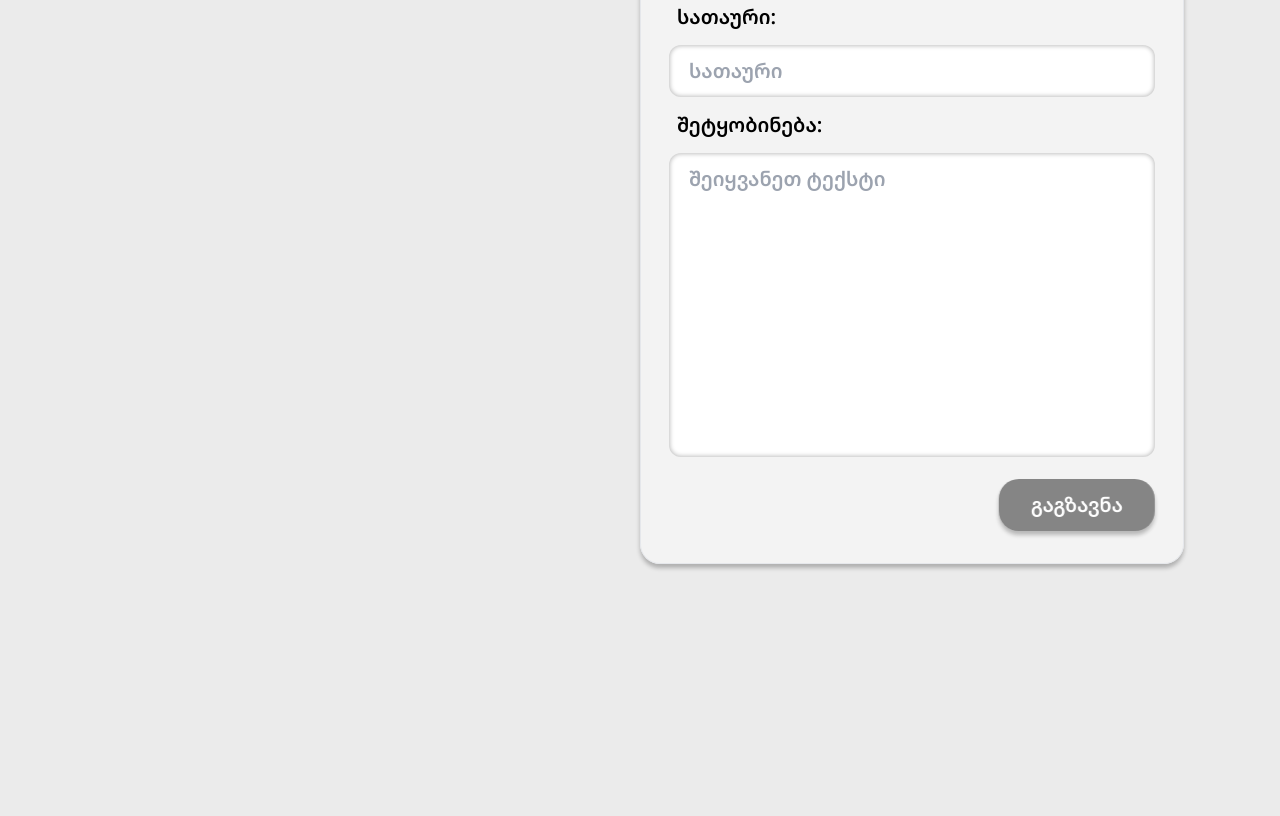
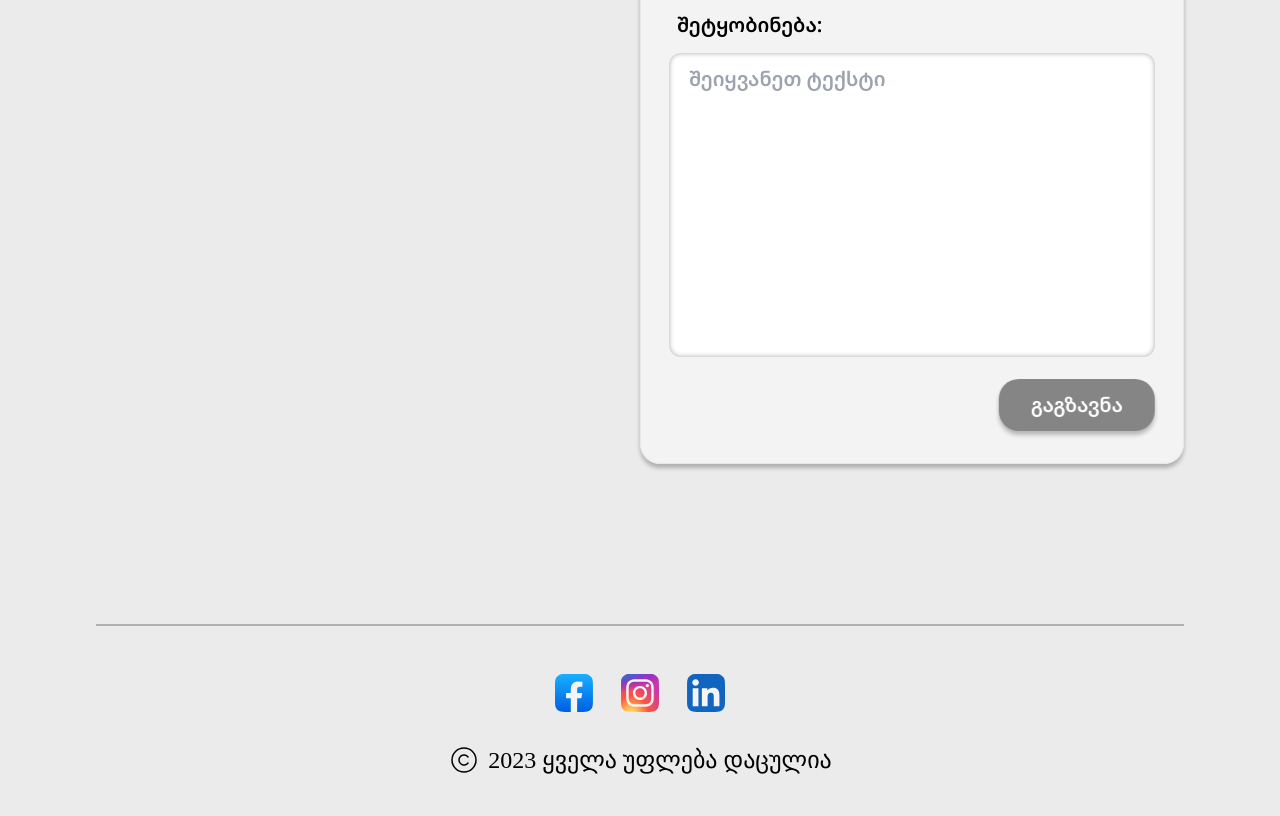
Before and after one commit to NIK0LADZE/Cloudyfi, a website built with Vite: page index.html in a window 1280 px wide. Shown: the part 4206-5022 px from the top of the page. Before the commit the page ends 4770 px from the top, so only its background shows below. Built offline with nearby package versions, Linux system fonts and the light colour scheme; files whose address does not match are found by name.

Commit message:
add footer

```diff
--- a/index.html
+++ b/index.html
@@ -120,7 +120,7 @@
                         <span class="ml-16 text-2xl font-openSans">Cloudify@gmail.com</span>
                     </div>
                 </div>
-                <form class="card w-1/2 px-7 py-8">
+                <form class="card mt-0 w-1/2 px-7 py-8">
                     <label class="block ml-2 mb-[14px] text-xl" for="fullName">სახელი:</label>
                     <input class="w-full text-xl mb-[14px] px-5 py-3 rounded-[12px] shadow-input" type="text" name="fullName" placeholder="სახელი">
                     <label class="block ml-2 mb-[14px] text-xl" for="email">შენი ელ-ფოსტა:</label>
@@ -133,6 +133,17 @@
                 </form>
             </div>
         </section>
+        <footer class="flex flex-col items-center mt-40 mx-24 border-t-2 border-footer">
+            <div class="flex mt-12">
+                <img class="mr-7" src="./assets/facebook.svg" alt="">
+                <img class="mr-7" src="./assets/instagram.svg" alt="">
+                <img src="./assets/linkedin.svg" alt="">
+            </div>
+            <div class="flex mt-8 mb-10">
+                <img class="w-8 h-8 mr-2" src="./assets/copyright.svg" alt="">
+                <p class="text-2xl font-alkSanet">2023 ყველა უფლება დაცულია</p>
+            </div>
+        </footer>
     </main>
 </body>
 </html>
--- a/tailwind.config.js
+++ b/tailwind.config.js
@@ -7,7 +7,8 @@ module.exports = {
   theme: {
     extend: {
       fontFamily: {
-        openSans: 'Open Sans'
+        openSans: 'Open Sans',
+        alkSanet: 'Alk Sanet'
       },
       colors: {
         customWhite: {
@@ -38,6 +39,9 @@ module.exports = {
       width: {
         logo: '70px',
         cloudyfi: '364px'
+      },
+      borderColor: {
+        footer: 'rgba(162, 162, 162, 0.8)'
       }
     },
   },
```
Also changed, not shown: assets/copyright.svg (added), assets/facebook.svg (added), assets/instagram.svg (added), assets/linkedin.svg (added).
